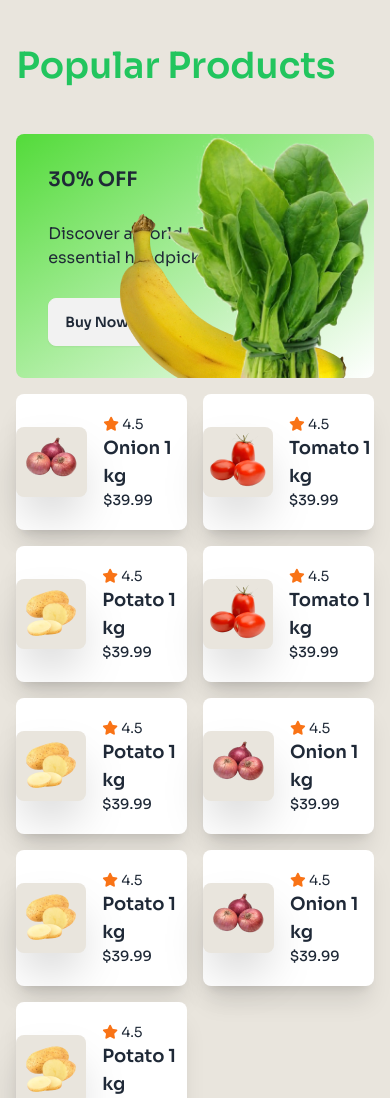
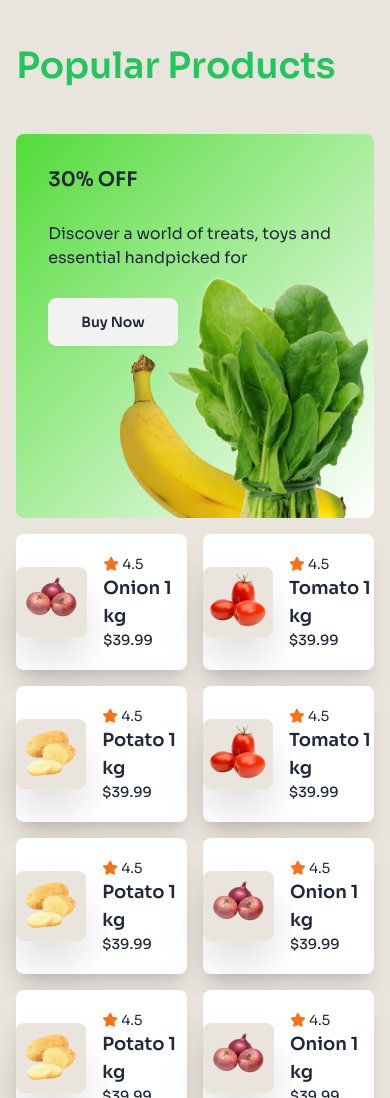
Before and after one commit to DipuBaroi/assignment3-0002, a plain HTML site: page index.html in a window 390 px wide. Shown: the part 5685-6783 px from the top of the page. Drawn offline with nearby package versions, Linux system fonts and the light colour scheme.

Commit message:
Fix a responsive problem

```diff
--- a/index.html
+++ b/index.html
@@ -241,13 +241,13 @@
             <div class="w-11/12 mx-auto">
               <h3 class="text-green-500 text-4xl font-semibold mb-12">Popular Products</h3>
               <div class="grid grid-cols-2 lg:grid-cols-5 gap-4">
-                 <div class="bg-gradient-to-br from-[#53DB3A] to-white rounded-lg col-span-2 row-span-3 relative">
+                 <div class="bg-gradient-to-br from-[#53DB3A] to-white rounded-lg col-span-2 row-span-3 h-96 relative">
                   <div class="card ">
                     <div class="card-body space-y-5">
                       <h2 class="card-title">30% OFF</h2>
                       <p>Discover a world of treats, toys and essential handpicked for</p>
                       <div class="card-actions justify-start mb-4">
-                        <button class="btn">Buy Now</button>
+                        <button class="btn px-8 py-4">Buy Now</button>
                       </div>
                     </div>
                   </div>
@@ -388,7 +388,7 @@
 
     <footer class="footer bg-[#179800] text-white px-10 pt-60 pb-10 relative ">
         <!-- Grocary News Section -->
-      <section class="w-11/12 mx-auto absolute bottom-96 left-10 lg:bottom-60">
+      <section class="w-11/12 mx-auto absolute bottom-96 left-5 lg:left-10 lg:bottom-60">
         <div class="hero bg-[#E9E5DD] rounded-lg">
           <div class="hero-content flex-col lg:flex-row justify-between ">
             <img
```
